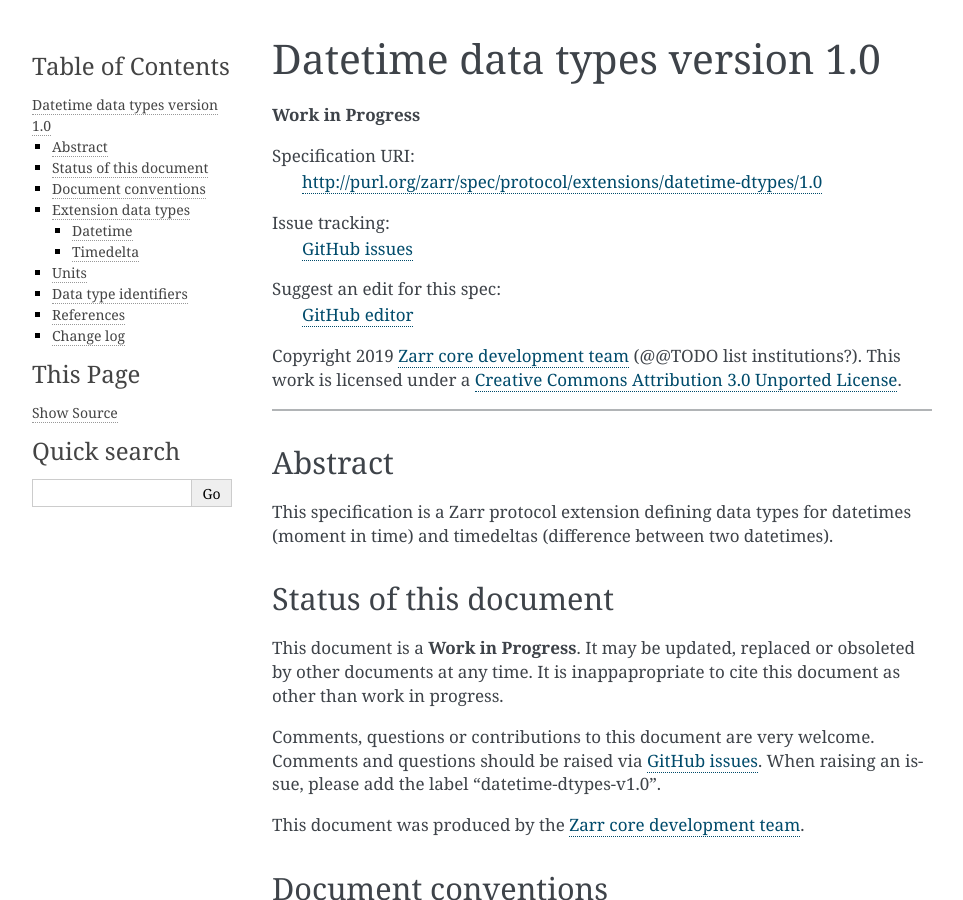
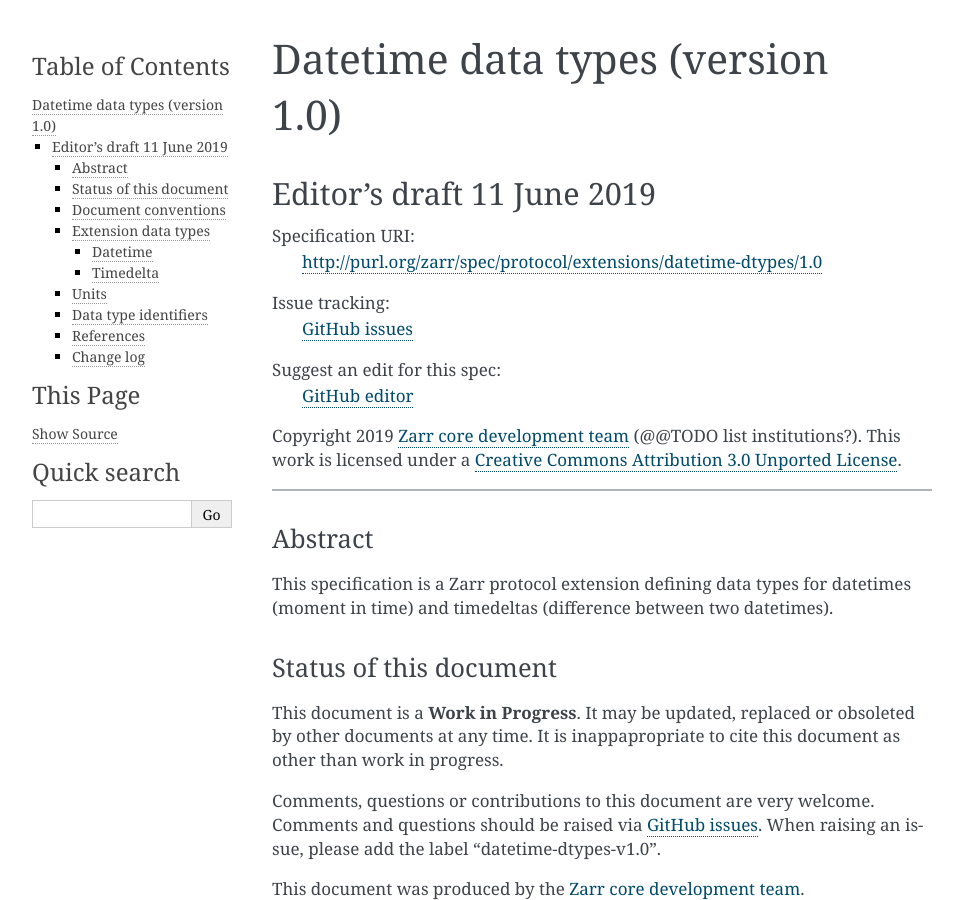
Before and after one commit to zarr-developers/zarr-specs, a Sphinx documentation site: the page built from docs/protocol/extensions/datetime-dtypes/v1.0.rst, in a window 1280 px wide and 900 px high. Shown: the whole window, without its empty margins (148-1111 px from the left). Built offline with Sphinx 7.4.7, drawn with Linux system fonts in a browser that asks for light colours.

Commit message:
fix doc title

```diff
--- a/docs/protocol/extensions/datetime-dtypes/v1.0.rst
+++ b/docs/protocol/extensions/datetime-dtypes/v1.0.rst
@@ -1,7 +1,9 @@
-Datetime data types version 1.0
-===============================
-
-**Work in Progress**
+===================================
+ Datetime data types (version 1.0)
+===================================
+-----------------------------
+ Editor's draft 11 June 2019
+-----------------------------
 
 Specification URI:
     http://purl.org/zarr/spec/protocol/extensions/datetime-dtypes/1.0
@@ -20,7 +22,7 @@ License <https://creativecommons.org/licenses/by/3.0/>`_.
 
 
 Abstract
---------
+========
 
 This specification is a Zarr protocol extension defining data types
 for datetimes (moment in time) and timedeltas (difference between two
@@ -28,7 +30,7 @@ datetimes).
 
 
 Status of this document
------------------------
+=======================
 
 This document is a **Work in Progress**. It may be updated, replaced
 or obsoleted by other documents at any time. It is inappapropriate to
@@ -44,7 +46,7 @@ This document was produced by the `Zarr core development team
 
 
 Document conventions
---------------------
+====================
 
 Conformance requirements are expressed with a combination of
 descriptive assertions and [RFC2119]_ terminology. The key words
@@ -60,7 +62,7 @@ this specification are introduced with the words "for example".
 
 
 Extension data types
---------------------
+====================
 
 Two extension data types are defined to represent datetime and
 timedelta values. The definitions of these data types are based on the
@@ -69,7 +71,7 @@ are intended to be portable across Zarr implementations in different
 programming languages.
 
 Datetime
-~~~~~~~~
+--------
 
 The datetime data type represents a single moment in time. It is a
 logical data type based on the 64-bit integer data type, with
@@ -85,7 +87,7 @@ time span for 'D' (day) is exactly 24 times longer than the time span
 for 'h' (hour).
 
 Timedelta
-~~~~~~~~~
+---------
 
 The timedelta data type represents a difference between two
 datatimes. It is a logical data type based on the 64-bit integer data
@@ -97,7 +99,7 @@ because different months have different numbers of days.
 
 
 Units
------
+=====
 
 ====  ============  ====================  ======================
 Code  Meaning       Time span (relative)  Time span (absolute)
@@ -119,7 +121,7 @@ as    attosecond    +/- 9.2 seconds       [1969 AD, 1970 AD]
 
 
 Data type identifiers
----------------------
+=====================
 
 An identifier for a datetime data type is constructed from the string
 pattern "[endianness]M8[[units]]" where `endianness` is either "<"
@@ -137,7 +139,7 @@ nanosecond units.
 
 
 References
-----------
+==========
 
 .. [RFC2119] S. Bradner. Key words for use in RFCs to Indicate
    Requirement Levels. March 1997. Best Current Practice. URL:
@@ -149,6 +151,6 @@ References
 
 
 Change log
-----------
+==========
 
 @@TODO
```
